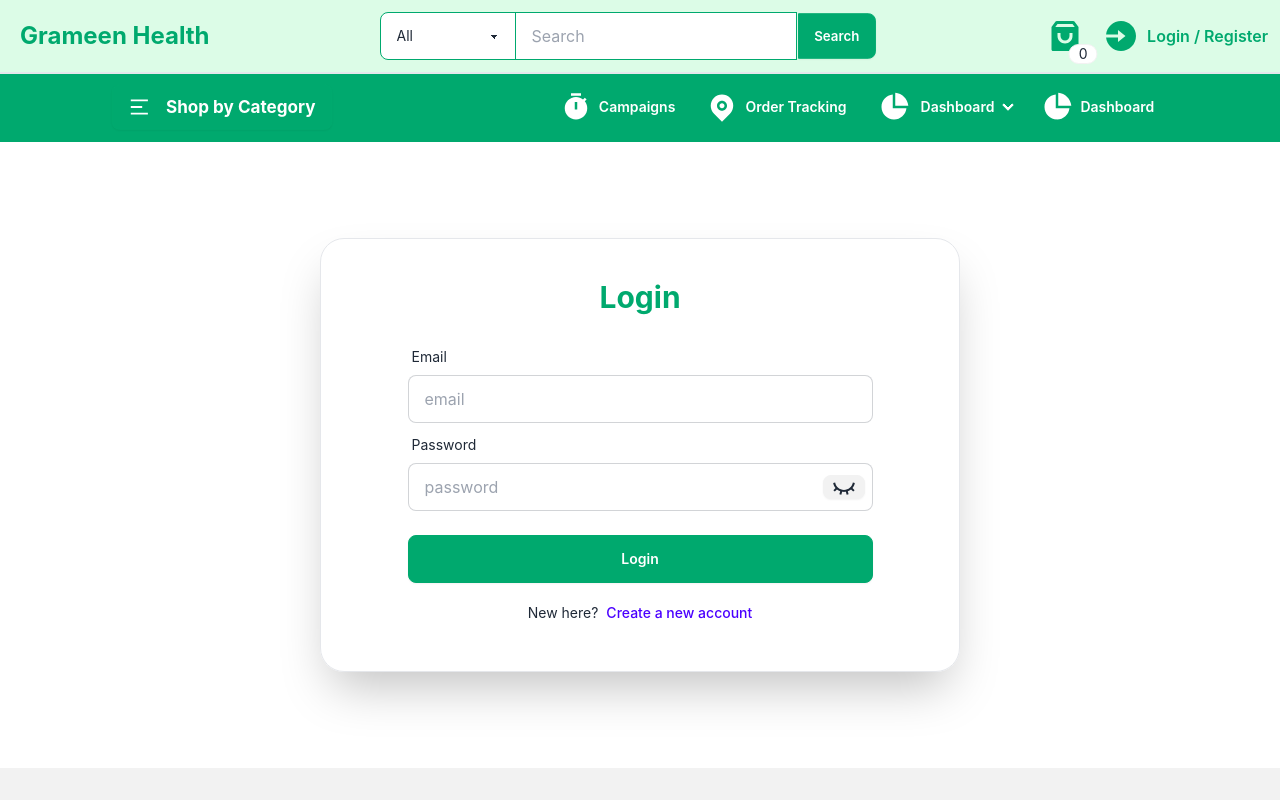
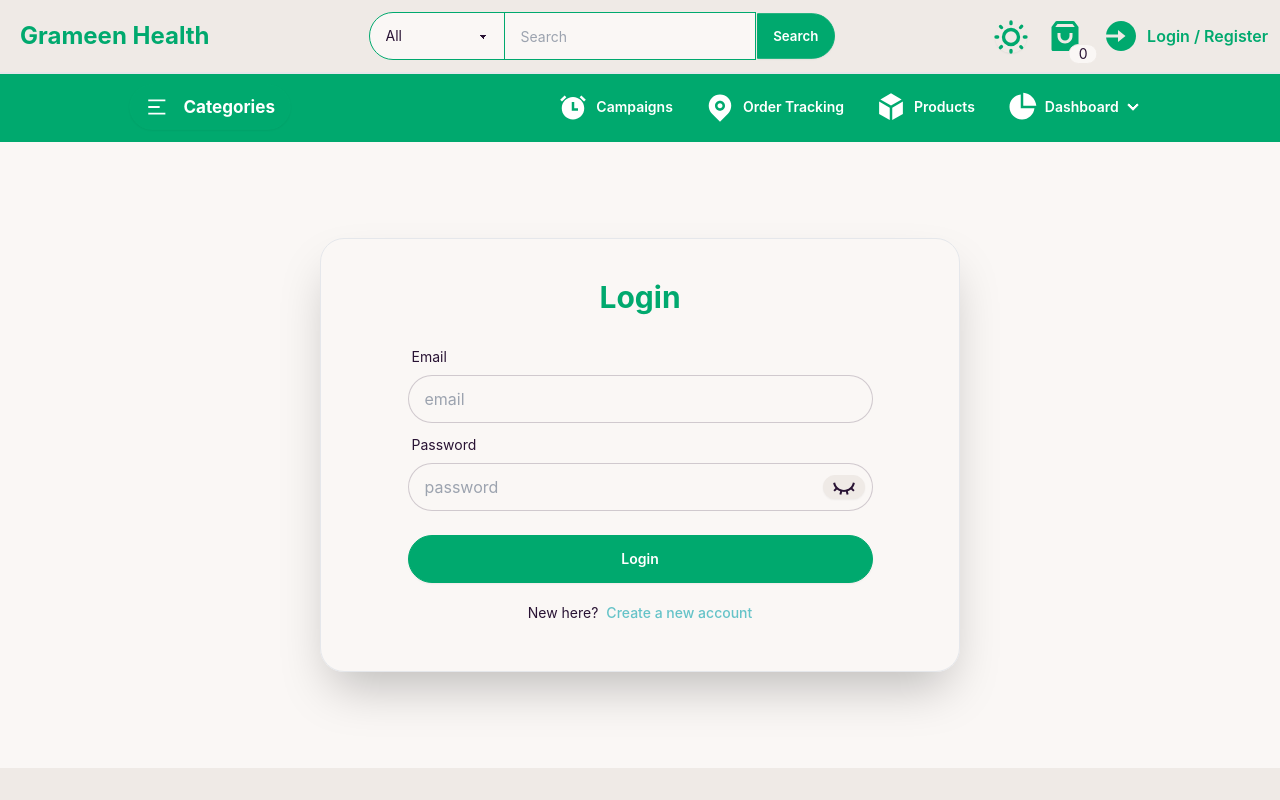
Before and after one commit to nurealammiaji/grameen-health-client, a React (Vite) app: page /login in a window 1280 px wide. Shown: the top 800 px of the page. Built offline with nearby package versions, Linux system fonts and the light colour scheme.

Commit message:
dark mode added

```diff
--- a/package.json
+++ b/package.json
@@ -22,8 +22,7 @@
     "react-router-dom": "^6.26.1",
     "sort-by": "^1.2.0",
     "sweetalert2": "^11.12.4",
-    "swiper": "^11.1.11",
-    "theme-change": "^2.5.0"
+    "swiper": "^11.1.11"
   },
   "devDependencies": {
     "@eslint/js": "^9.8.0",
--- a/src/components/Navbar/Navbar.jsx
+++ b/src/components/Navbar/Navbar.jsx
@@ -1,7 +1,7 @@
 import { useContext, useState } from "react";
 import { AuthContext } from "../../providers/AuthProvider";
 import { Link, NavLink } from "react-router-dom";
-import { RiLoginCircleFill, RiUser3Fill, RiShoppingBag3Fill, RiMenu2Line, RiCloseLargeLine, RiPieChart2Fill, RiMapPinFill, RiTimerFill } from "react-icons/ri";
+import { RiLoginCircleFill, RiUser3Fill, RiShoppingBag3Fill, RiMenu2Line, RiCloseLargeLine, RiPieChart2Fill, RiMapPinFill, RiBox3Fill, RiStore3Fill, RiShieldUserFill, RiAlarmFill } from "react-icons/ri";
 
 const Navbar = () => {
 
@@ -14,18 +14,19 @@
     }
 
     const pageLinks = <ul className="px-1 menu menu-horizontal">
-        <li><Link to={"/"} className="text-white">< RiTimerFill className="text-2xl lg:text-3xl" /><span className="hidden font-semibold lg:block">Campaigns</span></Link></li>
-        <li><Link to={"/"} className="text-white"><RiMapPinFill className="text-2xl lg:text-3xl" /><span className="hidden font-semibold lg:block">Order Tracking</span></Link></li>
+        <li><Link to={"/"} className="text-white"><RiAlarmFill className="text-2xl lg:text-3xl" /><span className="hidden font-semibold sm:block">Campaigns</span></Link></li>
+        <li><Link to={"/"} className="text-white"><RiMapPinFill className="text-2xl lg:text-3xl" /><span className="hidden font-semibold sm:block">Order Tracking</span></Link></li>
+        <li><Link to={"/"} className="text-white"><RiBox3Fill className="text-2xl lg:text-3xl" /><span className="hidden font-semibold sm:block">Products</span></Link></li>
         <li>
             <details>
-                <summary className="font-semibold text-white"><RiPieChart2Fill className="text-2xl lg:text-3xl" /><span className="hidden ml-1 font-semibold lg:block">Dashboard</span></summary>
+                <summary className="font-semibold text-white"><RiPieChart2Fill className="text-2xl lg:text-3xl" /><span className="hidden font-semibold sm:block">Dashboard</span></summary>
                 <ul className="p-2">
-                <li><Link to={"/"}><RiPieChart2Fill className="text-2xl lg:text-3xl" /><span className="hidden font-semibold lg:block">Dashboard</span></Link></li>
-                <li><Link to={"/"}><RiPieChart2Fill className="text-2xl lg:text-3xl" /><span className="hidden font-semibold lg:block">Dashboard</span></Link></li>
+                    <li><Link to={"/"}><RiShieldUserFill className="text-xl lg:text-2xl" /><span className="hidden font-semibold sm:block">Admin</span></Link></li>
+                    <li><Link to={"/"}><RiStore3Fill className="text-xl lg:text-2xl" /><span className="hidden font-semibold sm:block">Merchant</span></Link></li>
+                    <li><Link to={"/"}><RiUser3Fill className="text-xl lg:text-2xl" /><span className="hidden font-semibold sm:block">Customer</span></Link></li>
                 </ul>
             </details>
         </li>
-        <li><Link to={"/"} className="text-white"><RiPieChart2Fill className="text-2xl lg:text-3xl" /><span className="hidden font-semibold lg:block">Dashboard</span></Link></li>
     </ul>;
 
     const categoryLinks = <>
@@ -43,11 +44,11 @@
     return (
         <nav>
             {/* First Navbar */}
-            <nav className="fixed z-50 flex items-center justify-between w-full px-2 py-5 bg-green-100 border-2 border-t-0 border-l-0 border-r-0 lg:p-3">
+            <nav className="fixed z-50 flex items-center justify-between w-full px-2 py-5 border-2 border-t-0 border-l-0 border-r-0 bg-base-200 lg:p-3">
                 {/* Mobile Category */}
                 <div className="flex items-center">
                     <details className="dropdown" >
-                        <summary tabIndex={0} role="button" className="btn btn-sm lg:hidden" onClick={() => setMenuToggle(!menuToggle)} >
+                        <summary tabIndex={0} role="button" className="btn btn-sm md:hidden" onClick={() => setMenuToggle(!menuToggle)} >
                             {
                                 (menuToggle) ?
                                     <RiMenu2Line className="text-2xl" /> :
@@ -61,8 +62,8 @@
                     <Link to={"/"} className="ml-2 font-bold text-success lg:text-2xl">Grameen Health</Link>
                 </div>
                 {/* Search Desktop */}
-                <div className="hidden join lg:flex">
-                    <select className="select select-bordered select-success join-item">
+                <div className="hidden join md:flex">
+                    <select className="select select-bordered select-success md:select-sm lg:select-md join-item">
                         <option value={null}>All</option>
                         <option>Equipments</option>
                         <option>Medicines</option>
@@ -70,13 +71,38 @@
                     </select>
                     <div>
                         <div>
-                            <input className="input input-bordered input-success join-item" placeholder="Search" />
+                            <input className="input input-bordered input-success md:input-sm lg:input-md join-item" placeholder="Search" />
                         </div>
                     </div>
-                    <button className="text-white btn join-item btn-success">Search</button>
+                    <button className="text-white btn join-item btn-success md:btn-sm lg:btn-md">Search</button>
                 </div>
                 <div className="flex items-center">
-                    <div className="indicator">
+                    {/* Theme Changer */}
+                    <div>
+                        <label className="swap swap-rotate btn btn-circle btn-sm text-success">
+                            {/* this hidden checkbox controls the state */}
+                            <input type="checkbox" className="theme-controller" value="forest" />
+
+                            {/* sun icon */}
+                            <svg
+                                className="w-10 h-10 fill-current swap-off"
+                                xmlns="http://www.w3.org/2000/svg"
+                                viewBox="0 0 24 24">
+                                <path
+                                    d="M5.64,17l-.71.71a1,1,0,0,0,0,1.41,1,1,0,0,0,1.41,0l.71-.71A1,1,0,0,0,5.64,17ZM5,12a1,1,0,0,0-1-1H3a1,1,0,0,0,0,2H4A1,1,0,0,0,5,12Zm7-7a1,1,0,0,0,1-1V3a1,1,0,0,0-2,0V4A1,1,0,0,0,12,5ZM5.64,7.05a1,1,0,0,0,.7.29,1,1,0,0,0,.71-.29,1,1,0,0,0,0-1.41l-.71-.71A1,1,0,0,0,4.93,6.34Zm12,.29a1,1,0,0,0,.7-.29l.71-.71a1,1,0,1,0-1.41-1.41L17,5.64a1,1,0,0,0,0,1.41A1,1,0,0,0,17.66,7.34ZM21,11H20a1,1,0,0,0,0,2h1a1,1,0,0,0,0-2Zm-9,8a1,1,0,0,0-1,1v1a1,1,0,0,0,2,0V20A1,1,0,0,0,12,19ZM18.36,17A1,1,0,0,0,17,18.36l.71.71a1,1,0,0,0,1.41,0,1,1,0,0,0,0-1.41ZM12,6.5A5.5,5.5,0,1,0,17.5,12,5.51,5.51,0,0,0,12,6.5Zm0,9A3.5,3.5,0,1,1,15.5,12,3.5,3.5,0,0,1,12,15.5Z" />
+                            </svg>
+
+                            {/* moon icon */}
+                            <svg
+                                className="w-10 h-10 fill-current swap-on"
+                                xmlns="http://www.w3.org/2000/svg"
+                                viewBox="0 0 24 24">
+                                <path
+                                    d="M21.64,13a1,1,0,0,0-1.05-.14,8.05,8.05,0,0,1-3.37.73A8.15,8.15,0,0,1,9.08,5.49a8.59,8.59,0,0,1,.25-2A1,1,0,0,0,8,2.36,10.14,10.14,0,1,0,22,14.05,1,1,0,0,0,21.64,13Zm-9.5,6.69A8.14,8.14,0,0,1,7.08,5.22v.27A10.15,10.15,0,0,0,17.22,15.63a9.79,9.79,0,0,0,2.1-.22A8.11,8.11,0,0,1,12.14,19.73Z" />
+                            </svg>
+                        </label>
+                    </div>
+                    <div className="mx-5 indicator">
                         <span className="indicator-item indicator-bottom badge">0</span>
                         <div className="dropdown dropdown-hover dropdown-bottom dropdown-end">
                             <Link to={"/cart"} tabIndex={0} role="button" className="text-success"><RiShoppingBag3Fill className="text-2xl lg:text-4xl" /></Link>
@@ -99,7 +125,7 @@
                                     <li><a>Logout</a></li>
                                 </ul>
                             </div> :
-                            <div className="ml-5 dropdown dropdown-hover dropdown-bottom dropdown-end">
+                            <div className="dropdown dropdown-hover dropdown-bottom dropdown-end">
                                 <Link to={"/login"} tabIndex={0} role="button" className="flex items-center text-success"><RiLoginCircleFill className="text-2xl lg:text-4xl" /><span className="hidden ml-2 font-semibold xl:block">Login / Register</span></Link>
                                 <ul tabIndex={0} className="dropdown-content menu bg-base-100 rounded-box z-[1] w-52 p-2 shadow">
                                     <li><Link to={"/login"}>Login</Link></li>
@@ -114,14 +140,14 @@
             </div>
             {/* Second Navbar */}
             <nav className="flex items-center justify-around w-full p-1 bg-success">
-                <details className="hidden dropdown lg:flex" >
+                <details className="hidden dropdown md:flex" >
                     <summary tabIndex={0} role="button" className="text-white btn-success btn" onClick={() => setCategoryToggle(!categoryToggle)} >
                         {
                             (categoryToggle) ?
                                 <RiMenu2Line className="text-2xl" /> :
                                 <RiCloseLargeLine className="text-2xl" />
                         }
-                        <span className="ml-2 text-lg font-bold">Shop by Category</span>
+                        <span className="font-bold lg:ml-2 lg:text-lg">Categories</span>
                     </summary>
                     <ul tabIndex={0} className="menu menu-sm dropdown-content bg-base-200 rounded-box z-[1] mt-3 w-52 p-2 shadow">
                         {categoryLinks}
--- a/tailwind.config.js
+++ b/tailwind.config.js
@@ -11,6 +11,6 @@
     require('daisyui'),
   ],
   daisyui: {
-    themes: ["light"],
+    themes: ["cupcake", "forest"],
   },
 }
```
Also changed, not shown: 1 other file (tests, documents, lock files or other folders).
